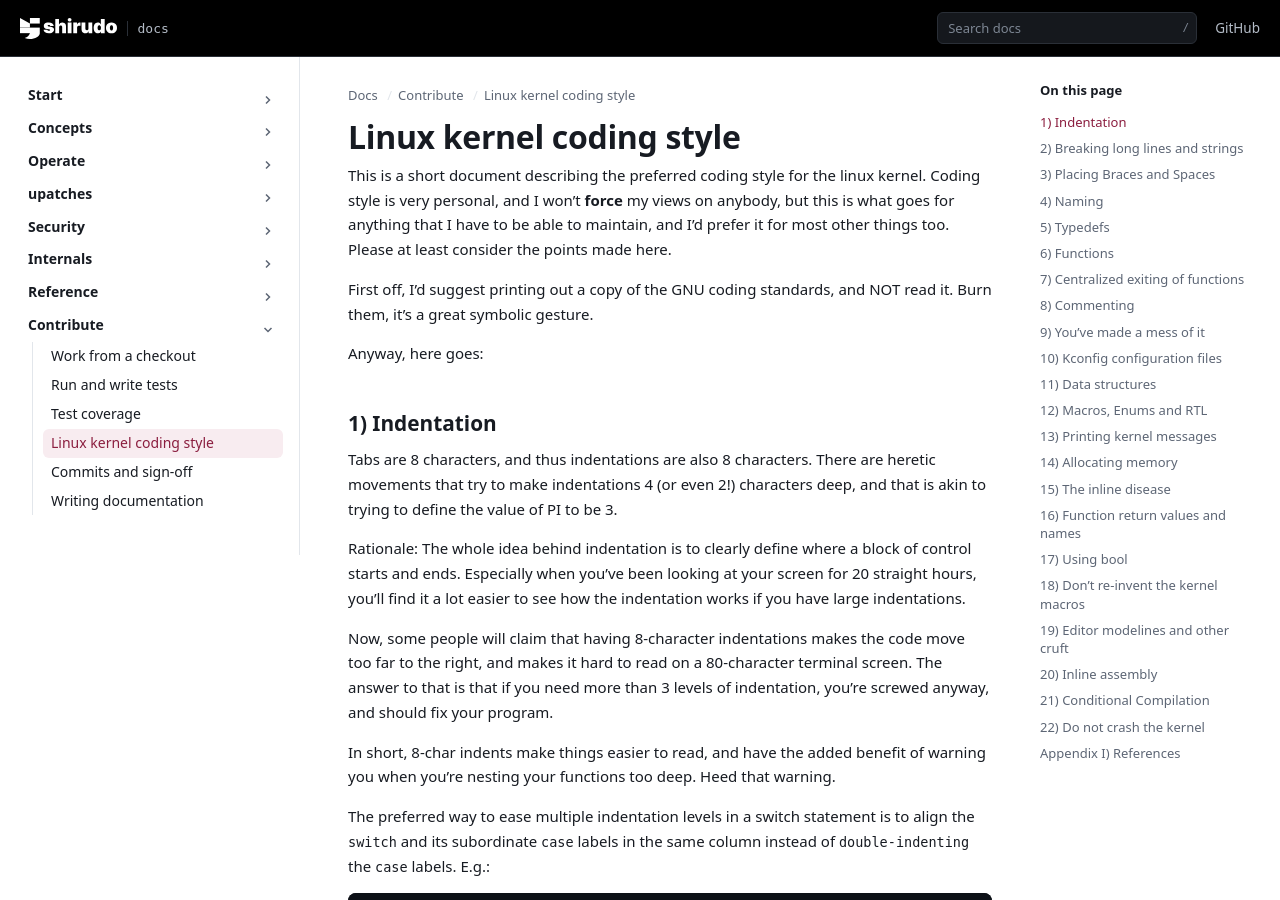
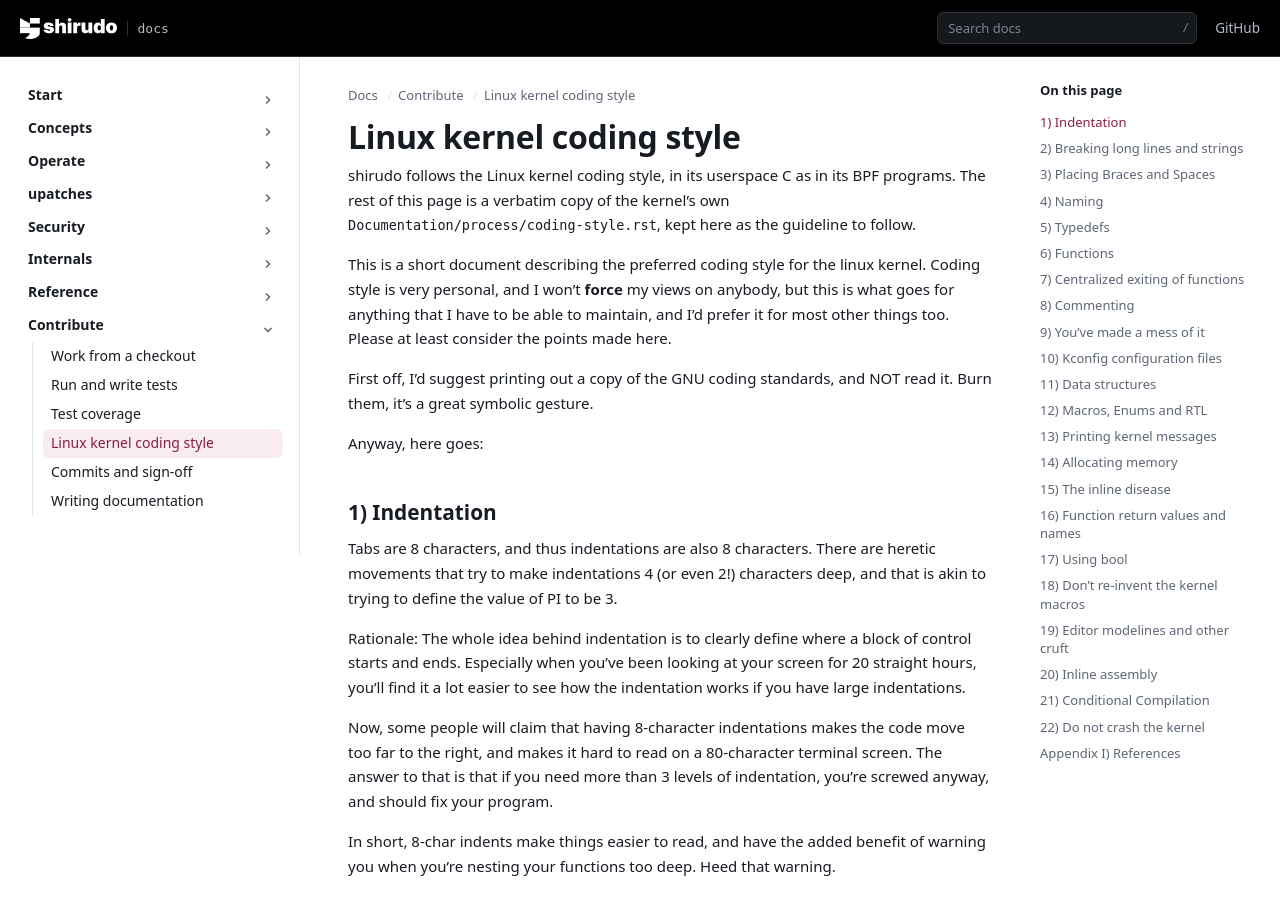
Before and after one commit to AliBashaSY/shirudo, a Sphinx documentation site: the page built from Documentation/contribute/coding-style.rst, in a window 1280 px wide and 900 px high. Built offline with Sphinx 7.4.7, drawn with Linux system fonts in a browser that asks for light colours.

Commit message:
Documentation: introduce the copied kernel coding style
The coding style page opened straight into the kernel's own text,
written in Linus's voice about the kernel, with nothing to say why it
sits in shirudo's manual or that it is a copy.

Open it with a short note that shirudo follows the kernel's coding
style and that the rest of the page is the kernel's
Documentation/process/coding-style.rst verbatim, kept as the guideline.

Signed-off-by: Daniel Borkmann <daniel@iogearbox.net>

```diff
--- a/Documentation/contribute/coding-style.rst
+++ b/Documentation/contribute/coding-style.rst
@@ -2,6 +2,11 @@
 
 Linux kernel coding style
 =========================
+
+shirudo follows the Linux kernel coding style, in its userspace C as in
+its BPF programs. The rest of this page is a verbatim copy of the
+kernel's own ``Documentation/process/coding-style.rst``, kept here as the
+guideline to follow.
 
 This is a short document describing the preferred coding style for the
 linux kernel.  Coding style is very personal, and I won't **force** my
```
